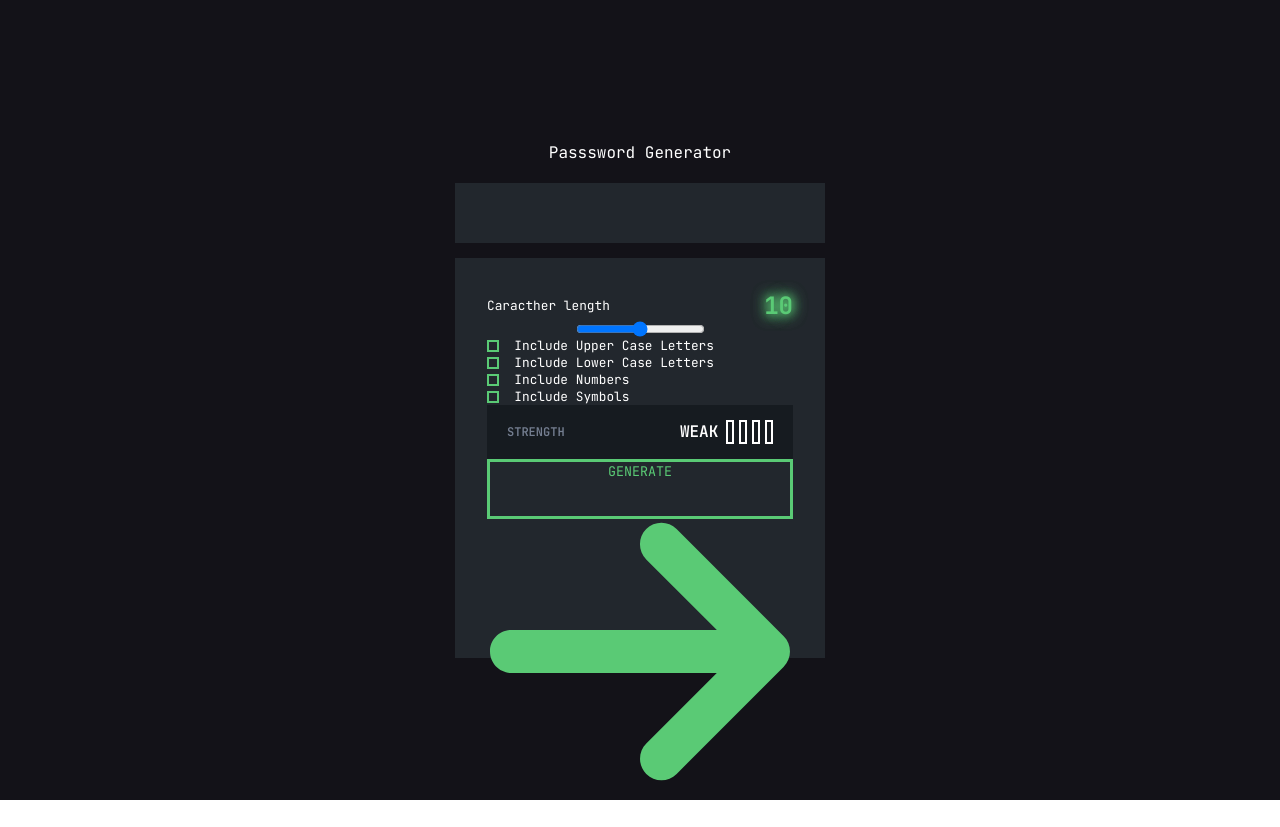
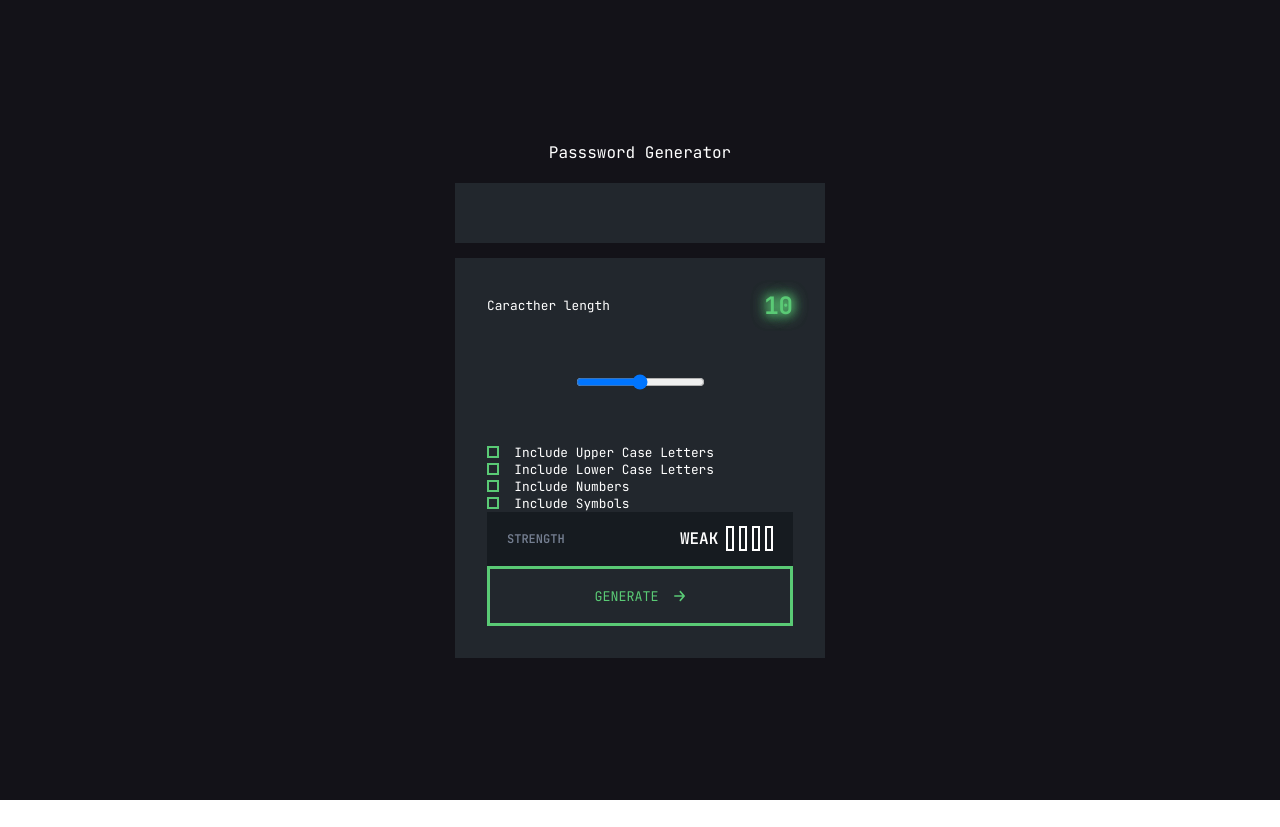
Before and after one commit to gbatistaa/password-generator, a React (Create React App) app: page / in a window 1280 px wide. After the commit the page ends 800 px from the top, so only its background shows below. Built offline with nearby package versions, Linux system fonts and the light colour scheme.

Commit message:
adicionada margem inferior automática e configuração das dimensões de altura de largura da div de tamanho da senha

```diff
--- a/src/App.css
+++ b/src/App.css
@@ -43,10 +43,11 @@ div.password-settings {
 }
 
 div.length-info {
+    height: fit-content;
+    width: 100%;
     display: flex;
     justify-content: space-between;
-    height: fit-content;
-    width: 100%;
+    margin-bottom: auto;
 }
 
 p.mini-name {
@@ -61,11 +62,12 @@ p.length-number {
     font-size: 1.5rem;
     color: #5ACA75;
     text-shadow: 0 0 10px #5ACA75,
-        0 0 15px #5ACA75, 0 0 15px #5ACA75;
+        0 0 15px rgb(90, 202, 117), 0 0 15px #5ACA75;
 }
 
 input.length-range {
     height: fit-content;
+    margin-bottom: auto;
 }
 
 div.password-settings button.generate-btn {
@@ -73,7 +75,15 @@ div.password-settings button.generate-btn {
     width: 100%;
     cursor: pointer;
     background-color: transparent;
+    display: flex;
+    align-items: center;
+    justify-content: center;
     font-family: "Mono";
     border: 3px solid #5ACA75;
     color: #5ACA75;
 }
+
+img.arrow-btn {
+    height: 25%;
+    margin-left: 5%;
+}
```
